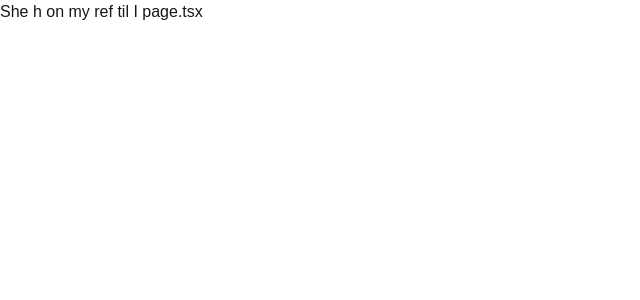
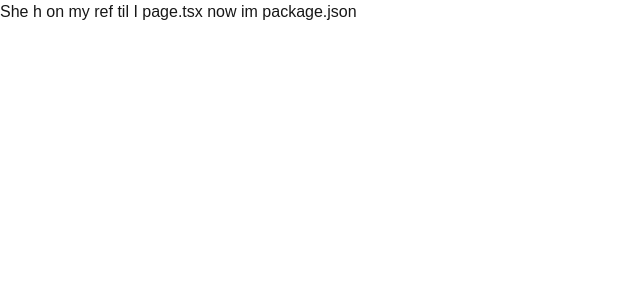
Before and after one commit to thromlett/habit-tracker, a Next.js app: page / in a window 1280 px wide. Shown: the top 300 px of the page, without its empty margins (0-640 px from the left). Built offline with nearby package versions, Linux system fonts and the light colour scheme.

Commit message:
test trigger CI workflow (#2)
Co-authored-by: DEADMEN5736 <116201158+DEADMEN5736@users.noreply.github.com>

```diff
--- a/src/app/page.tsx
+++ b/src/app/page.tsx
@@ -1,5 +1,5 @@
 export default function HomePage() {
     return (
-          <a href="/test-runner">She h on my ref til I page.tsx</a>
+          <a href="/test-runner">She h on my ref til I page.tsx now im package.json</a>
     )
   }
```
